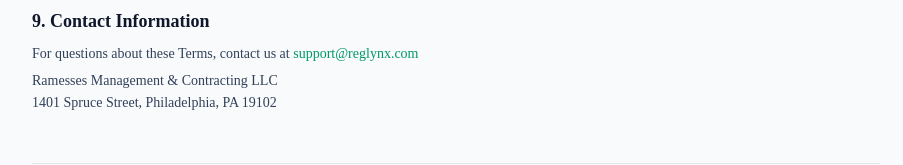
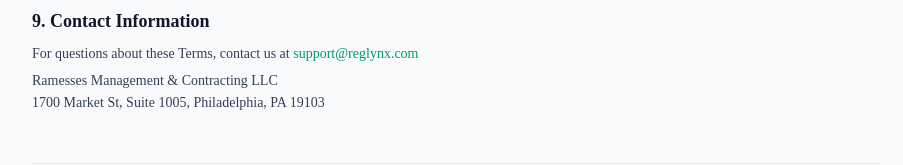
Before and after one commit to reglynx/reglynx, a Next.js app: page /terms in a window 1280 px wide. Shown: the part 1218-1383 px from the top of the page, without its empty margins (184-1087 px from the left). Built offline with nearby package versions, Linux system fonts and the light colour scheme.

Commit message:
Update company address to 1700 Market St, Suite 1005 in terms page

```diff
--- a/src/app/terms/page.tsx
+++ b/src/app/terms/page.tsx
@@ -156,7 +156,7 @@ export default function TermsPage() {
             <p className="mt-1">
               Ramesses Management &amp; Contracting LLC
               <br />
-              1401 Spruce Street, Philadelphia, PA 19102
+              1700 Market St, Suite 1005, Philadelphia, PA 19103
             </p>
           </section>
         </div>
```
